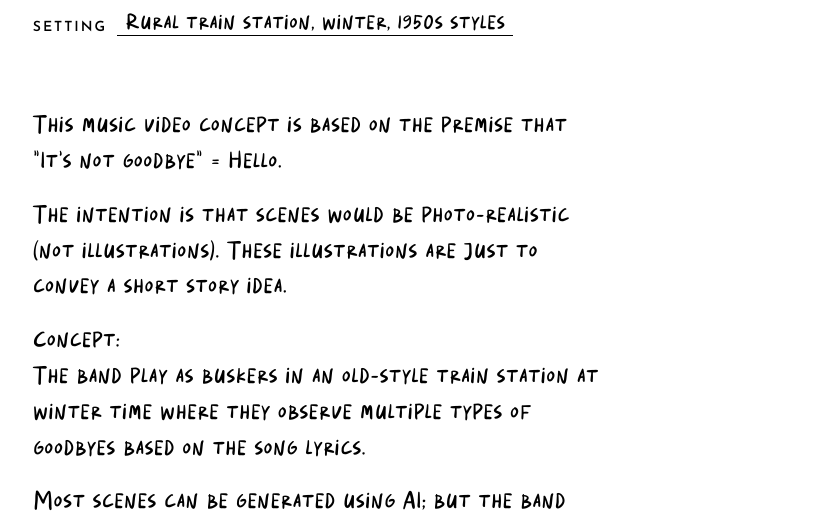
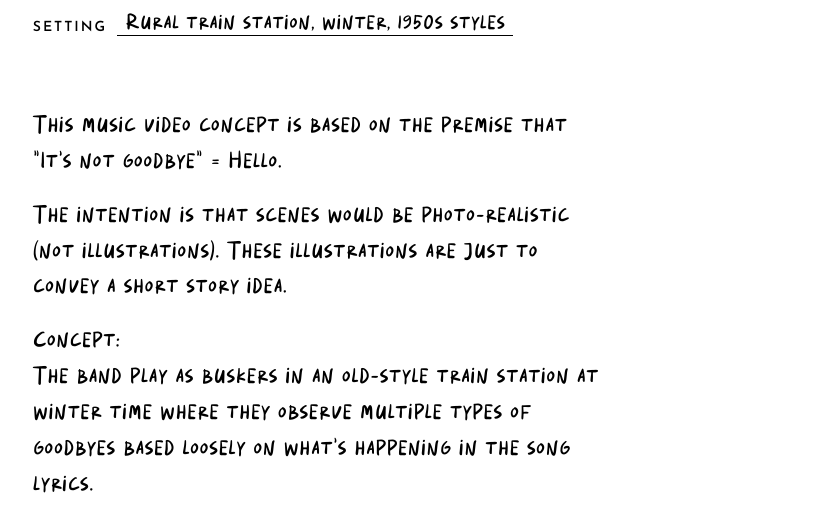
Before and after one commit to smnlcck/gatsby-storyboard, a plain HTML site: page index.html in a window 1280 px wide. Shown: the part 283-800 px from the top of the page, without its empty margins (44-873 px from the left). Drawn offline with Linux system fonts and the light colour scheme.

Commit message:
Update concept wording in intro
Co-Authored-By: Claude Opus 5.5 <noreply@anthropic.com>
Claude-Session: https://claude.ai/code/session_014XUv3xFvqbnBBb1qfsw3Nc

```diff
--- a/index.html
+++ b/index.html
@@ -44,7 +44,7 @@ footer{padding:4vw 6vw;border-top:1px solid var(--line);color:var(--muted);font-
   <div class="eyebrow">Gatsby — Music video</div>
   <h1>Storyboard</h1>
   <div class="fields"><span><b>Project</b><i>It's Not Goodbye</i></span><span><b>Frames</b><i>16 keyframes</i></span><span><b>Aspect</b><i>16:9</i></span><span><b>Setting</b><i>Rural train station, winter, 1950s styles</i></span></div>
-<div class="intro"><p>This music video concept is based on the premise that "It's not goodbye" = Hello.</p><p>The intention is that scenes would be photo-realistic (not illustrations). These illustrations are just to convey a short story idea.</p><p>Concept:<br>The band play as buskers in an old-style train station at winter time where they observe multiple types of goodbyes based on the song lyrics.</p><p>Most scenes can be generated using AI; but the band scenes can be real - shot at Malahide Train Station.</p><p>The linear story is the band observing goodbyes. The subplot is the story of the old man.</p></div>
+<div class="intro"><p>This music video concept is based on the premise that "It's not goodbye" = Hello.</p><p>The intention is that scenes would be photo-realistic (not illustrations). These illustrations are just to convey a short story idea.</p><p>Concept:<br>The band play as buskers in an old-style train station at winter time where they observe multiple types of goodbyes based loosely on what's happening in the song lyrics.</p><p>Most scenes can be generated using AI; but the band scenes can be real - shot at Malahide Train Station.</p><p>The linear story is the band playing and observing goodbyes. The subplot is the story of the old man.</p></div>
 </header>
 <main class="grid">
 <article class="card">
```
